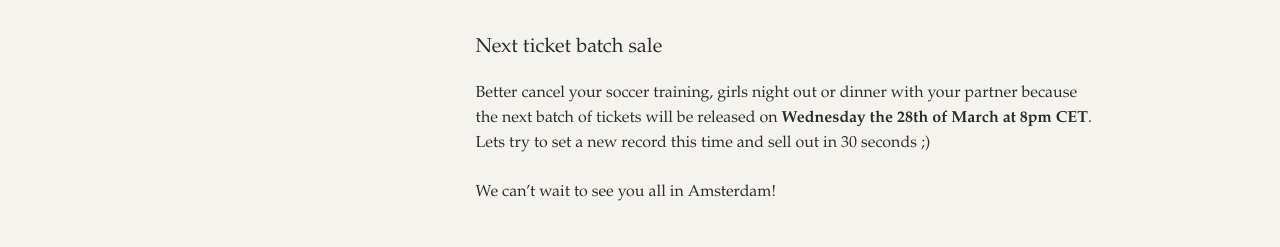
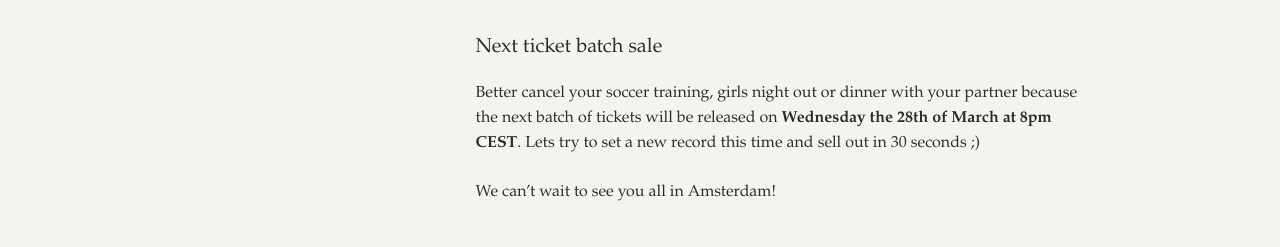
Before and after one commit to euruko2012/euruko2012.github.com, a Jekyll site: the page built from _posts/2012-03-15-gone-in-60-seconds.md, in a window 1280 px wide. Shown: the part 1648-1895 px from the top of the page. Built offline with Jekyll 4.4.1, drawn with Linux system fonts in a browser that asks for light colours; some web fonts are replaced; Markdown is read by kramdown in place of the engine named in the settings.

Commit message:
corrected timezone

```diff
--- a/_layouts/homepage.html
+++ b/_layouts/homepage.html
@@ -32,7 +32,7 @@
     </section>
     <section id="tickets">
       <h1>Ticketing</h1>
-      <p>Tickets will be sold in three batches, with the first batch going on sale at <b>8pm CET on the 13th of March</b>.</p>
+      <p>Tickets will be sold in three batches, with the second batch going live <b>8pm CEST on Wednesday the 28th of March</b>.</p>
       <p>
         Two types of tickets are available, normal and the micro sponsorships.
         Normal tickets are 65,- EURO and usually sell out quickly so make sure you are ready and waiting.
@@ -43,7 +43,7 @@
     <div class="extra-info">
       <section id="speakers">
         <h1>Call for proposals</h1>
-        <p><strong>CFP will close 30th of March at midnight CET.</strong></p>
+        <p><strong>CFP will close 30th of March at midnight CEST.</strong></p>
         <p>Have a great idea for a talk? Do you have passion bursting out your ears? Want to sing to the world about a better way to use Ruby? Then why not submit a talk!</p>
         <p>We love talk ideas of all shapes and sizes, but if you need a little inspiration maybe think about 'using Ruby as a glue'.<br>This is open to interpretation and we are looking forward to seeing the many ideas you come up with :)</p>
         <p class="call-for-proposal"><a href="https://github.com/euruko2012/call-for-proposals" class="button">Propose on Github</a></p>
--- a/_posts/2012-03-15-gone-in-60-seconds.md
+++ b/_posts/2012-03-15-gone-in-60-seconds.md
@@ -57,7 +57,7 @@
 Better cancel your soccer training, girls night out or dinner with your
 partner because the next batch of tickets will be released on
 **Wednesday
-the 28th of March at 8pm CET**. Lets try to set a new record this
+the 28th of March at 8pm CEST**. Lets try to set a new record this
 time and sell out in 30 seconds ;)
 
 We can't wait to see you all in Amsterdam!
```
